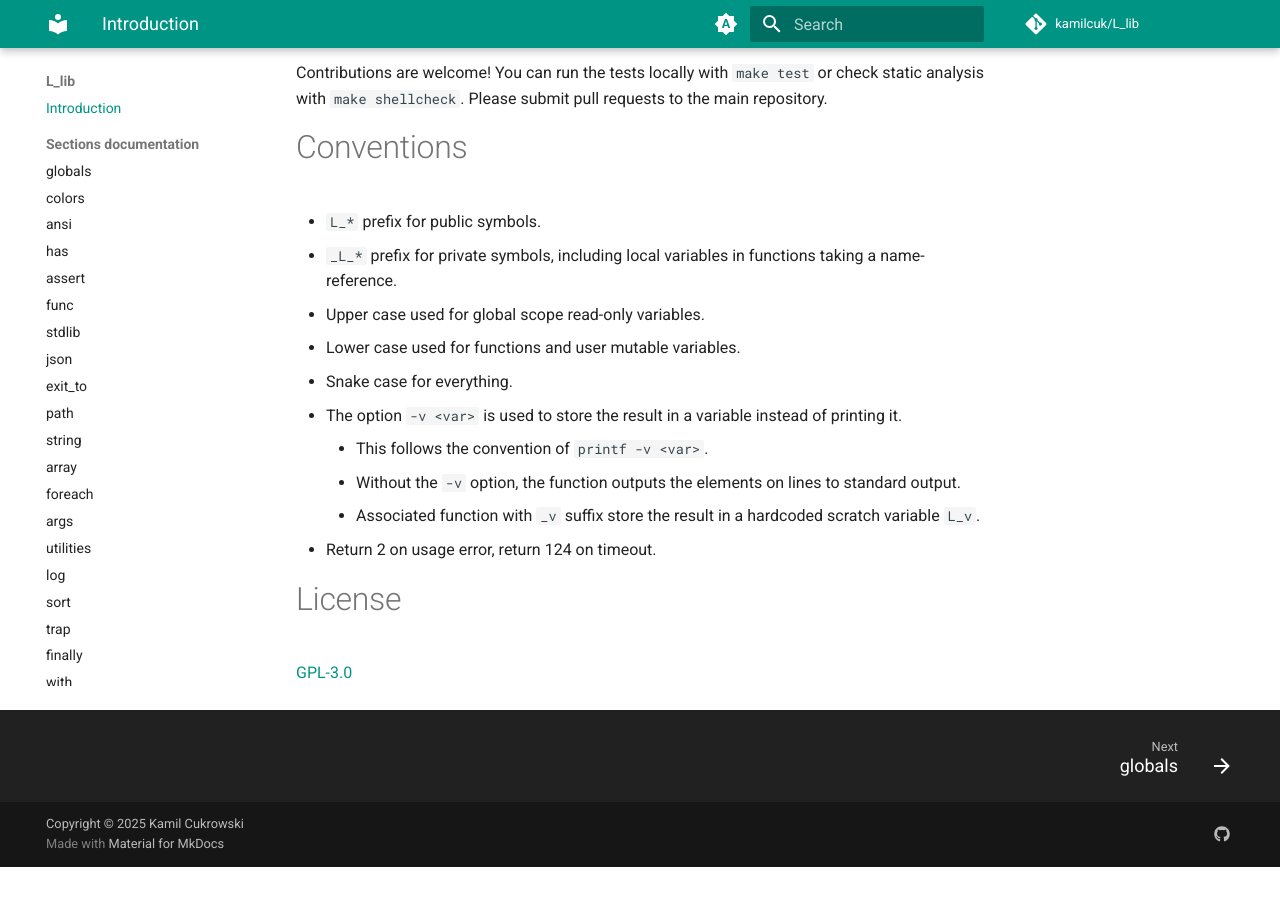
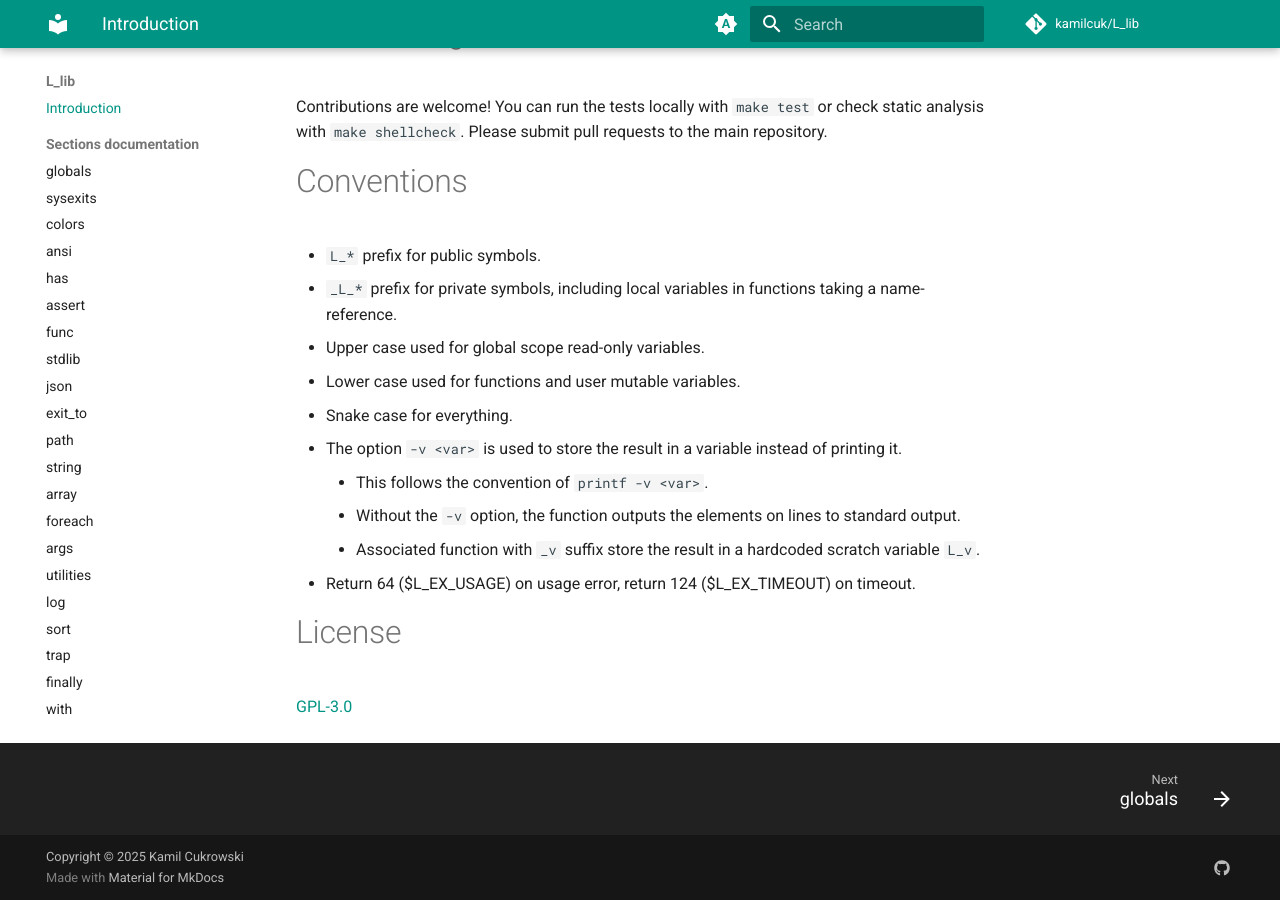
Before and after one commit to Kamilcuk/L_lib, an MkDocs documentation site: the page built from docs/index.md, in a window 1280 px wide and 900 px high, scrolled down 3022 px. Built offline with MkDocs 1.6.1 and Material for MkDocs 9.7.7, drawn with Linux system fonts in a browser that asks for light colours; comment, search, counter and statistics services are not loaded; before the commit the page ends 3889 px from its top, so only the background shows below that; some of the changed text lies outside the part shown.

Commit message:
Standardize exit and return codes using sysexits.h constants
Detailed changes:
- Add sysexits section to L_lib.sh with constants from sysexits.h.
- Add L_EX_TIMEOUT=124 based on GNU timeout convention.
- Refactor all hardcoded exit/return codes (2, 3, 222, 124) to use L_EX_* variables.
- Update documentation comments to use VALUE ($VARIABLE) format for clarity.
- Update README.md, AGENTS.md, and GEMINI.md with new return code information.
- Add sysexits section to mkdocs documentation.
- Update Makefile, scripts/, and tests/ to align with the new standards.

```diff
--- a/README.md
+++ b/README.md
@@ -108,6 +108,10 @@ Below is a selection of the library's features. The library contains much more.
     [`$L_HAS_WAIT_N`](https://kamilcuk.github.io/L_lib/section/all/#L_lib.sh--L_HAS_WAIT_N)
 - Waiting on multiple PIDs with a timeout ignoring signals and collecting all exit codes
     [`L_wait`](https://kamilcuk.github.io/L_lib/section/all/#L_lib.sh--L_wait)
+- Standard exit codes based on `sysexits.h`
+    [`$L_EX_OK`](https://kamilcuk.github.io/L_lib/section/all/#L_lib.sh--L_EX_OK)
+    [`$L_EX_USAGE`](https://kamilcuk.github.io/L_lib/section/all/#L_lib.sh--L_EX_USAGE)
+    [`$L_EX_TIMEOUT`](https://kamilcuk.github.io/L_lib/section/all/#L_lib.sh--L_EX_TIMEOUT)
 - Simplify storing exit status of a command into a variable
     [`L_exit_to`](https://kamilcuk.github.io/L_lib/section/all/#L_lib.sh--L_exit_to)
     [`L_exit_to_10`](https://kamilcuk.github.io/L_lib/section/all/#L_lib.sh--L_exit_to_10)
@@ -163,7 +167,7 @@ Contributions are welcome! You can run the tests locally with `make test` or che
     - This follows the convention of `printf -v <var>`.
     - Without the `-v` option, the function outputs the elements on lines to standard output.
     - Associated function with `_v` suffix store the result in a hardcoded scratch variable `L_v`.
-- Return 2 on usage error, return 124 on timeout.
+- Return 64 ($L_EX_USAGE) on usage error, return 124 ($L_EX_TIMEOUT) on timeout.
 
 # License
 
--- a/mkdocs.yml
+++ b/mkdocs.yml
@@ -17,6 +17,7 @@ nav:
   - Introduction: index.md
   - Sections documentation:
     - globals: section/globals.md
+    - sysexits: section/sysexits.md
     - colors: section/colors.md
     - ansi: section/ansi.md
     - has: section/has.md
```
Also changed, not shown: AGENTS.md (+2 -2 lines), docs/section/func.md (+5 -5 lines), docs/section/sysexits.md (added, +28 -0 lines), 9 other files.
